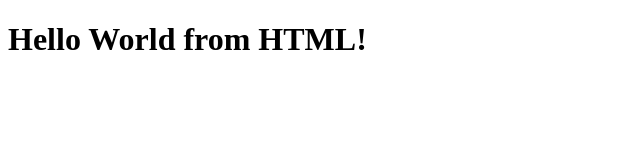
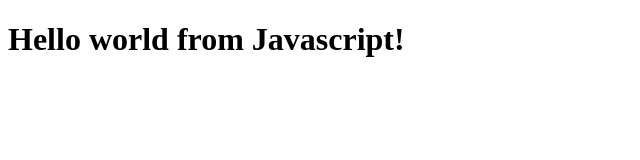
Before and after one commit to monicakonduru/namasteReact, a plain HTML site: page ep1/index.html in a window 1280 px wide. Shown: the whole page, without its empty margins (0-640 px from the left). Drawn offline with Linux system fonts and the light colour scheme.

Commit message:
ep1: displaying content through JavaScript

```diff
--- a/ep1/index.html
+++ b/ep1/index.html
@@ -6,9 +6,13 @@
     <title>Namaste React</title>
 </head>
 <body>
-    <div id="root">
-        <h1>Hello World from HTML!</h1>
-    </div>
+    <div id="root"></div>
+    <script>
+        const heading = document.createElement('h1');
+        heading.innerHTML = 'Hello world from Javascript!'
 
+        const root = document.getElementById('root')
+        root.appendChild(heading)
+    </script>
 </body>
 </html>
```
